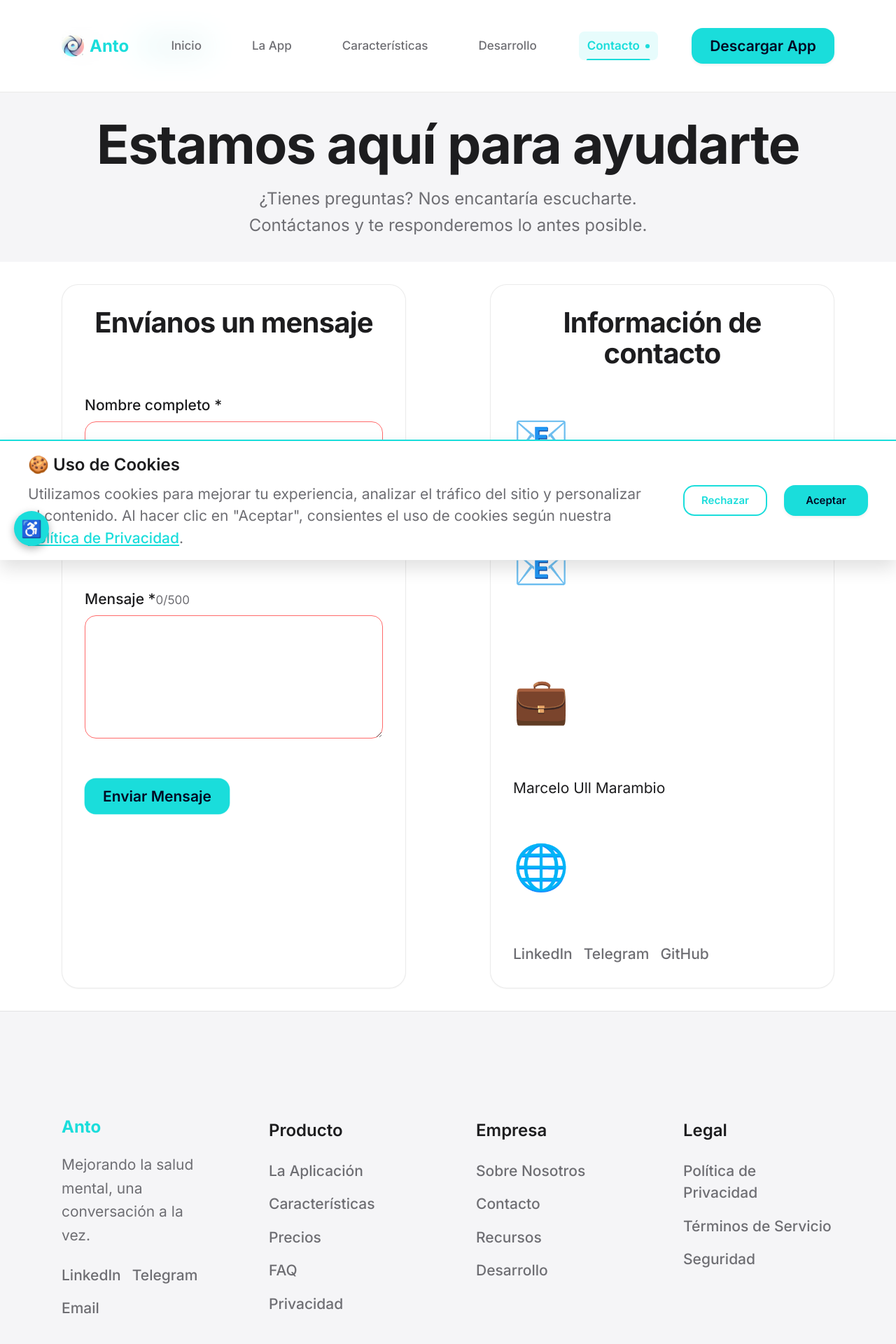
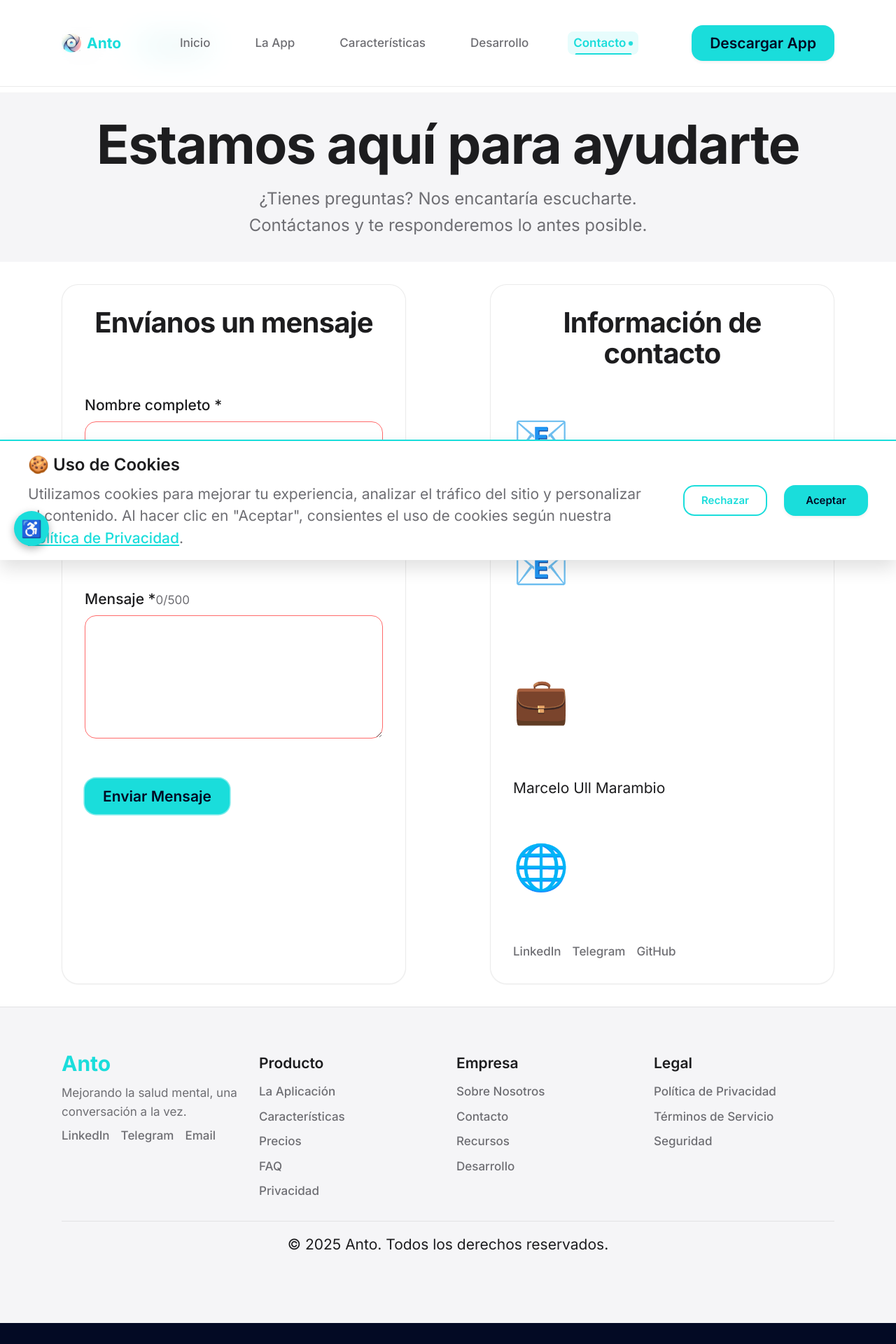
Before and after one commit to Mar-cere/antoapps-website, a Next.js app: page /contacto in a window 1280 px wide. Shown: the top 1920 px of the page at 70% size. After the commit the page ends 1890 px from the top, so only its background shows below. Built offline with nearby package versions, Linux system fonts and the light colour scheme; no server answers.

Commit message:
Actualizar el componente Header y estilos CSS para mejorar la coherencia visual y la responsividad: se ajustaron las dimensiones del logo, se modificaron los estilos de botones y se optimizaron los espaciados en el footer y la navegación, alineándose con un diseño más moderno y limpio.

```diff
--- a/components/layout/Header.tsx
+++ b/components/layout/Header.tsx
@@ -86,8 +86,8 @@ export default function Header() {
               <Image
                 src="/assets/images/antoIcon.png"
                 alt="Anto Logo"
-                width={32}
-                height={32}
+                width={28}
+                height={28}
                 className="logo-icon"
                 priority
                 quality={90}
--- a/styles/components/buttons.css
+++ b/styles/components/buttons.css
@@ -6,11 +6,11 @@
     display: inline-flex;
     align-items: center;
     justify-content: center;
-    gap: var(--spacing-xs);
-    padding: var(--spacing-3) var(--spacing-6);
-    border-radius: var(--radius-lg);
+    gap: var(--spacing-1);
+    padding: var(--spacing-2) var(--spacing-4);
+    border-radius: var(--radius-md);
     text-decoration: none;
-    font-weight: var(--font-weight-semibold);
+    font-weight: var(--font-weight-medium);
     font-size: var(--font-size-sm);
     transition: var(--transition-base);
     border: none;
--- a/styles/layout/footer.css
+++ b/styles/layout/footer.css
@@ -5,35 +5,35 @@
 .footer {
     background: var(--color-bg-secondary);
     border-top: 1px solid var(--color-border);
-    padding: var(--spacing-xl) 0 var(--spacing-md);
+    padding: var(--spacing-8) 0 var(--spacing-4);
 }
 
 .footer-content {
     display: grid;
     grid-template-columns: repeat(auto-fit, minmax(200px, 1fr));
-    gap: var(--spacing-lg);
-    margin-bottom: var(--spacing-lg);
+    gap: var(--spacing-6);
+    margin-bottom: var(--spacing-6);
 }
 
 .footer-section h3 {
-    font-size: 1.5rem;
-    font-weight: 700;
-    color: var(--primary-color);
-    margin-bottom: var(--spacing-sm);
+    font-size: var(--font-size-xl);
+    font-weight: var(--font-weight-bold);
+    color: var(--color-primary);
+    margin-bottom: var(--spacing-3);
 }
 
 .footer-section h4 {
-    font-size: var(--font-size-lg);
+    font-size: var(--font-size-base);
     font-weight: var(--font-weight-semibold);
     color: var(--color-text-primary);
-    margin-bottom: var(--spacing-sm);
+    margin-bottom: var(--spacing-2);
 }
 
 .footer-section p {
     color: var(--color-text-secondary);
     line-height: var(--line-height-relaxed);
-    margin-bottom: var(--spacing-sm);
-    font-size: var(--font-size-base);
+    margin-bottom: var(--spacing-2);
+    font-size: var(--font-size-sm);
 }
 
 .footer-section ul {
@@ -41,23 +41,23 @@
 }
 
 .footer-section ul li {
-    margin-bottom: var(--spacing-xs);
+    margin-bottom: var(--spacing-1);
 }
 
 .footer-section ul li a {
     color: var(--color-text-secondary);
     text-decoration: none;
     transition: var(--transition-base);
-    font-size: var(--font-size-base);
+    font-size: var(--font-size-sm);
 }
 
 .footer-section ul li a:hover {
-    color: var(--primary-color);
+    color: var(--color-primary);
 }
 
 .social-links {
     display: flex;
-    gap: var(--spacing-sm);
+    gap: var(--spacing-2);
     flex-wrap: wrap;
 }
 
@@ -65,17 +65,17 @@
     color: var(--color-text-secondary);
     text-decoration: none;
     transition: var(--transition-base);
-    font-size: var(--font-size-base);
+    font-size: var(--font-size-sm);
 }
 
 .social-links a:hover {
-    color: var(--primary-color);
+    color: var(--color-primary);
 }
 
 .footer-bottom {
     text-align: center;
-    padding-top: var(--spacing-md);
+    padding-top: var(--spacing-4);
     border-top: 1px solid var(--color-border);
     color: var(--color-text-secondary);
-    font-size: var(--font-size-base);
+    font-size: var(--font-size-sm);
 }
--- a/styles/layout/header.css
+++ b/styles/layout/header.css
@@ -23,7 +23,7 @@
 }
 
 .nav {
-    padding: var(--spacing-2) 0;
+    padding: var(--spacing-1) 0;
 }
 
 .nav .container {
@@ -33,7 +33,7 @@
 }
 
 .logo {
-    font-size: var(--font-size-lg);
+    font-size: var(--font-size-base);
     font-weight: var(--font-weight-bold);
     color: var(--color-primary);
     text-decoration: none;
@@ -49,8 +49,8 @@
 }
 
 .logo-icon {
-    width: 32px;
-    height: 32px;
+    width: 28px;
+    height: 28px;
     object-fit: contain;
     border-radius: var(--radius-md);
     transition: var(--transition-base);
@@ -64,17 +64,17 @@
 /* Menú móvil mejorado */
 @media (max-width: 767px) {
     .logo-icon {
-        width: 28px;
-        height: 28px;
+        width: 24px;
+        height: 24px;
     }
 
     .logo span {
-        font-size: var(--font-size-base);
+        font-size: var(--font-size-sm);
     }
 
     .nav-menu {
         position: fixed;
-        top: 56px;
+        top: 48px;
         left: 0;
         right: 0;
         background: rgba(255, 255, 255, 0.98); /* Estilo Apple */
@@ -149,11 +149,11 @@
     font-weight: var(--font-weight-medium);
     transition: all 0.3s cubic-bezier(0.4, 0, 0.2, 1);
     position: relative;
-    padding: var(--spacing-2) var(--spacing-3);
+    padding: var(--spacing-1) var(--spacing-2);
     border-radius: var(--radius-md);
     display: flex;
     align-items: center;
-    gap: var(--spacing-2);
+    gap: var(--spacing-1);
     font-size: var(--font-size-sm);
 }
 
@@ -216,7 +216,7 @@
 
 .nav-actions {
     display: flex;
-    gap: var(--spacing-3);
+    gap: var(--spacing-2);
     align-items: center;
 }
 
```
